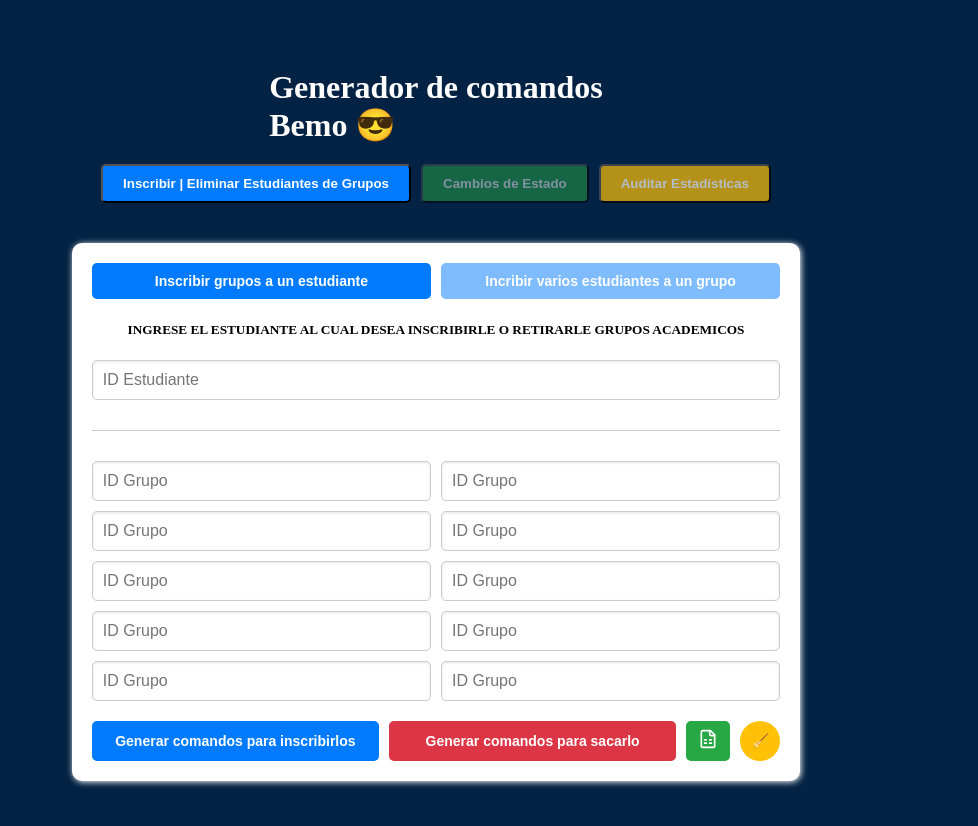
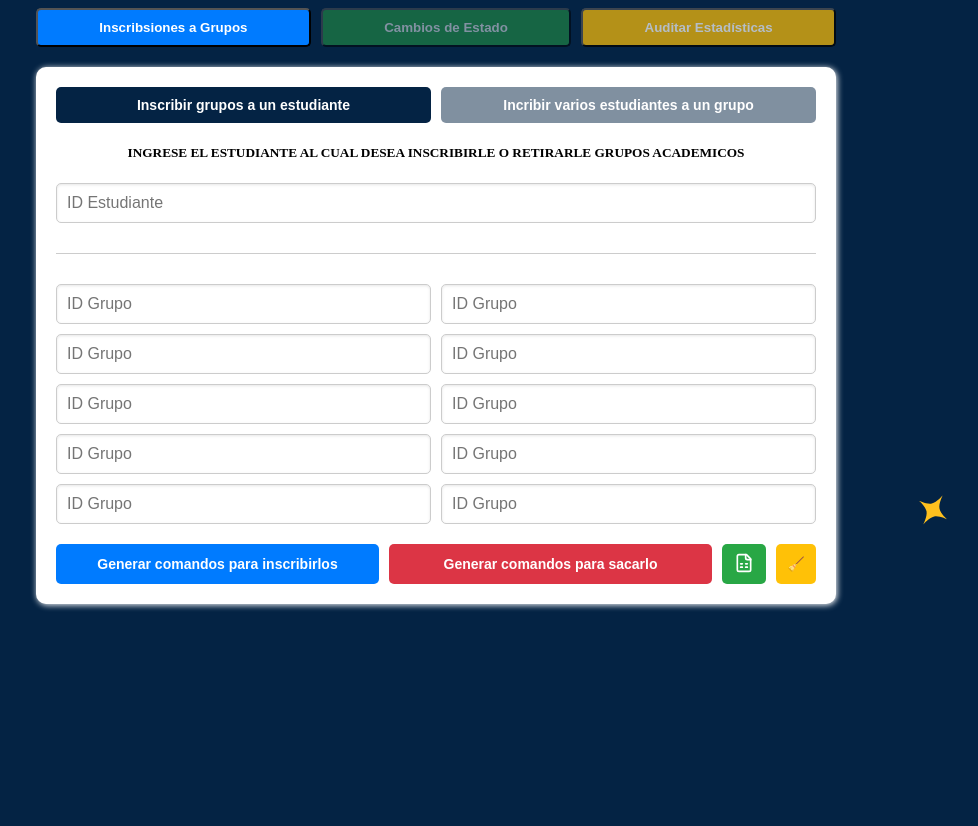
Before and after one commit to Danilett0/KuepaTools, a React (Create React App) app: page / in a window 1280 px wide. Shown: the top 826 px of the page, without its empty margins (204-1182 px from the left). After the commit the page ends 800 px from the top, so only its background shows below. Built offline with nearby package versions, Linux system fonts and the light colour scheme.

Commit message:
mejora de estilos

```diff
--- a/package.json
+++ b/package.json
@@ -7,6 +7,7 @@
     "@testing-library/jest-dom": "^6.7.0",
     "@testing-library/react": "^16.3.0",
     "@testing-library/user-event": "^13.5.0",
+    "lottie-react": "^2.4.1",
     "lucide-react": "^0.541.0",
     "react": "^19.1.1",
     "react-dom": "^19.1.1",
--- a/src/App.js
+++ b/src/App.js
@@ -3,13 +3,14 @@ import React, { useState } from "react";
 import CambiosEstadoBemo from "./Components/CambioEstados.jsx";
 import AuditarEstadisticas from "./Components/AuditarEstadisticas.jsx";
 import Inscripciones from "./Components/Inscripciones.jsx";
+import Lottie from "lottie-react";
+import groovyWalkAnimation from "./medit.json";
 
 function App() {
   // Cambiar el estado inicial a "inscripciones" para que coincida con el default
   const [activeComponent, setActiveComponent] = useState("inscripciones");
 
   const renderComponent = () => {
-
     switch (activeComponent) {
       case "inscripciones":
         return <Inscripciones />;
@@ -23,32 +24,34 @@ function App() {
   };
 
   return (
-    <div className="body">
-      <div className="app-container">
     <div
-          onClick={() => setActiveComponent("inscripciones")}
-          className="home-link"
-          style={{ cursor: "pointer" }}
+      style={{
+        width: "100%",
+        display: "flex",
+        alignItems: "center",
+        flexDirection: "column",
+      }}
     >
-          <h1 className="app-title">Generador de comandos <br/> Bemo 😎</h1>
-        </div>
+      <Lottie style={{left: "20px"}} className="Lotty" animationData={groovyWalkAnimation} loop={true} />
+
+
       <div className="nav-buttons">
         <button
           onClick={() => setActiveComponent("inscripciones")}
           className="nav-button nav-button-primary"
           style={{
-              opacity: activeComponent === "inscripciones" ? '1' : '0.5',
-              transition: 'opacity 0.3s ease'
+            opacity: activeComponent === "inscripciones" ? "1" : "0.5",
+            transition: "opacity 0.3s ease",
           }}
         >
-            Inscribir | Eliminar Estudiantes de Grupos
+          Inscribsiones a Grupos
         </button>
         <button
           onClick={() => setActiveComponent("cambios-estado")}
           className="nav-button nav-button-success"
           style={{
-              opacity: activeComponent === "cambios-estado" ? '1' : '0.5',
-              transition: 'opacity 0.3s ease'
+            opacity: activeComponent === "cambios-estado" ? "1" : "0.5",
+            transition: "opacity 0.3s ease",
           }}
         >
           Cambios de Estado
@@ -57,13 +60,23 @@ function App() {
           onClick={() => setActiveComponent("auditar-estadisticas")}
           className="nav-button nav-button-warning"
           style={{
-              opacity: activeComponent === "auditar-estadisticas" ? '1' : '0.7',
-              transition: 'opacity 0.3s ease'
+            opacity: activeComponent === "auditar-estadisticas" ? "1" : "0.7",
+            transition: "opacity 0.3s ease",
           }}
         >
           Auditar Estadísticas
         </button>
       </div>
+
+      <Lottie style={{right: "20px"}} className="Lotty" animationData={groovyWalkAnimation} loop={true} />
+
+      <div className="app-container">
+        <div
+          onClick={() => setActiveComponent("inscripciones")}
+          className="home-link"
+          style={{ cursor: "pointer" }}
+        ></div>
+
         {renderComponent()}
       </div>
     </div>
--- a/src/Components/ExcelReader.jsx
+++ b/src/Components/ExcelReader.jsx
@@ -96,7 +96,7 @@ function ExcelReader({ onDataRead, isVisible, onClose }) {
           style={{ display: "none" }}
         />
 
-        <div style={{ display: "flex", gap: "10px", justifyContent: "center" }}>
+        <div style={{ display: "flex", gap: "10px", flexDirection: "column", width: "100%" }}>
           <button
             className="btn btn-primary"
             onClick={triggerFileUpload}
@@ -107,7 +107,7 @@ function ExcelReader({ onDataRead, isVisible, onClose }) {
           <button
             className="btn btn-secondary"
             onClick={onClose}
-            style={{ padding: "10px 20px" }}
+            style={{ padding: "10px 20px", backgroundColor: "#dc4646" }}
           >
             Cancelar
           </button>
--- a/src/Components/Inscripciones.jsx
+++ b/src/Components/Inscripciones.jsx
@@ -2,7 +2,6 @@ import React, { useState } from "react";
 import { FileSpreadsheet } from "lucide-react";
 import ExcelReader from "./ExcelReader";
 // Componente ExcelReader integrado
-
 
 function ComandosBemoInscripciones() {
   const [showForm1, setShowForm1] = useState(false);
@@ -34,12 +33,16 @@ function ComandosBemoInscripciones() {
     if (isForm2) {
       const estudiante = groupId2.trim();
       if (!estudiante) {
-        alert("Por favor ingrese el ID del estudiante antes de generar el comando.");
+        alert(
+          "Por favor ingrese el ID del estudiante antes de generar el comando."
+        );
         return;
       }
       const grupos = studentIds2.filter((id) => id.trim() !== "");
       if (grupos.length === 0) {
-        alert("Por favor ingrese al menos un ID de grupo antes de generar el comando.");
+        alert(
+          "Por favor ingrese al menos un ID de grupo antes de generar el comando."
+        );
         return;
       }
       const comandos = grupos
@@ -49,12 +52,16 @@ function ComandosBemoInscripciones() {
     } else {
       const gId = groupId.trim();
       if (!gId) {
-        alert("Por favor ingrese el ID del grupo académico antes de generar el comando.");
+        alert(
+          "Por favor ingrese el ID del grupo académico antes de generar el comando."
+        );
         return;
       }
       const filteredStudentIds = studentIds.filter((id) => id.trim() !== "");
       if (filteredStudentIds.length === 0) {
-        alert("Por favor ingrese al menos un ID de estudiante antes de generar el comando.");
+        alert(
+          "Por favor ingrese al menos un ID de estudiante antes de generar el comando."
+        );
         return;
       }
       const command = `bemo run:prod enroll:user["${gId}","${filteredStudentIds.join(
@@ -68,12 +75,16 @@ function ComandosBemoInscripciones() {
     if (isForm2) {
       const estudiante = groupId2.trim();
       if (!estudiante) {
-        alert("Por favor ingrese el ID del estudiante antes de generar el comando.");
+        alert(
+          "Por favor ingrese el ID del estudiante antes de generar el comando."
+        );
         return;
       }
       const grupos = studentIds2.filter((id) => id.trim() !== "");
       if (grupos.length === 0) {
-        alert("Por favor ingrese al menos un ID de grupo antes de generar el comando.");
+        alert(
+          "Por favor ingrese al menos un ID de grupo antes de generar el comando."
+        );
         return;
       }
       const comandos = grupos
@@ -86,12 +97,16 @@ function ComandosBemoInscripciones() {
     } else {
       const gId = groupId.trim();
       if (!gId) {
-        alert("Por favor ingrese el ID del grupo académico antes de generar el comando.");
+        alert(
+          "Por favor ingrese el ID del grupo académico antes de generar el comando."
+        );
         return;
       }
       const filteredStudentIds = studentIds.filter((id) => id.trim() !== "");
       if (filteredStudentIds.length === 0) {
-        alert("Por favor ingrese al menos un ID de estudiante antes de generar el comando.");
+        alert(
+          "Por favor ingrese al menos un ID de estudiante antes de generar el comando."
+        );
         return;
       }
       const command = `bemo run:prod pull:user:from:group["${gId}","${filteredStudentIds.join(
@@ -119,7 +134,7 @@ function ComandosBemoInscripciones() {
   };
 
   const handleExcelDataRead = (data) => {
-    console.log('Datos recibidos del Excel:', data);
+    console.log("Datos recibidos del Excel:", data);
 
     if (currentForm) {
       // Form2: Los datos van a studentIds2 (IDs de grupos)
@@ -131,8 +146,9 @@ function ComandosBemoInscripciones() {
       });
 
       setStudentIds2(newStudentIds2);
-      alert(`Se importaron ${data.length} registros correctamente. Se crearon ${requiredInputs} campos de entrada.`);
-
+      alert(
+        `Se importaron ${data.length} registros correctamente. Se crearon ${requiredInputs} campos de entrada.`
+      );
     } else {
       // Form1: Los datos van a studentIds (IDs de estudiantes)
       const requiredInputs = Math.max(data.length, minInputsForm1);
@@ -143,7 +159,9 @@ function ComandosBemoInscripciones() {
       });
 
       setStudentIds(newStudentIds);
-      alert(`Se importaron ${data.length} registros correctamente. Se crearon ${requiredInputs} campos de entrada.`);
+      alert(
+        `Se importaron ${data.length} registros correctamente. Se crearon ${requiredInputs} campos de entrada.`
+      );
     }
 
     setShowExcelReader(false);
@@ -160,8 +178,11 @@ function ComandosBemoInscripciones() {
       <div className="inscripciones-content">
         <div className="inscripciones-buttons-main">
           <button
-            className="btn btn-primary btn-lg"
-            style={{ opacity: showForm2 ? '1' : '0.5', transition: 'opacity 0.3s ease' }}
+            className="btn btn-black btn-lg"
+            style={{
+              opacity: showForm2 ? "1" : "0.5",
+              transition: "opacity 0.3s ease",
+            }}
             onClick={() => {
               if (!showForm2) {
                 setShowForm2(true);
@@ -172,8 +193,11 @@ function ComandosBemoInscripciones() {
             Inscribir grupos a un estudiante
           </button>
           <button
-            className="btn btn-primary btn-lg"
-            style={{ opacity: showForm1 ? '1' : '0.5', transition: 'opacity 0.3s ease' }}
+            className="btn btn-black btn-lg"
+            style={{
+              opacity: showForm1 ? "1" : "0.5",
+              transition: "opacity 0.3s ease",
+            }}
             onClick={() => {
               if (!showForm1) {
                 setShowForm1(true);
@@ -183,9 +207,7 @@ function ComandosBemoInscripciones() {
           >
             Incribir varios estudiantes a un grupo
           </button>
-
         </div>
-
         {showForm1 && (
           <div className="inscripciones-form-container">
             <h5 className="inscripciones-title">
@@ -205,11 +227,11 @@ function ComandosBemoInscripciones() {
               <div
                 className="inscripciones-grid"
                 style={{
-                  maxHeight: studentIds.length > 20 ? '400px' : 'auto',
-                  overflowY: studentIds.length > 20 ? 'auto' : 'visible',
-                  border: studentIds.length > 20 ? '1px solid #ddd' : 'none',
-                  borderRadius: studentIds.length > 20 ? '5px' : '0',
-                  padding: studentIds.length > 20 ? '10px' : '0'
+                  maxHeight: studentIds.length > 20 ? "400px" : "auto",
+                  overflowY: studentIds.length > 20 ? "auto" : "visible",
+                  border: studentIds.length > 20 ? "1px solid #ddd" : "none",
+                  borderRadius: studentIds.length > 20 ? "5px" : "0",
+                  padding: studentIds.length > 20 ? "10px" : "0",
                 }}
               >
                 {studentIds.map((studentId, index) => (
@@ -231,14 +253,28 @@ function ComandosBemoInscripciones() {
               <button
                 className="btn btn-primary"
                 onClick={() => handleEnroll(false)}
-                style={{ opacity: !generatedCommand || generatedCommand.includes('enroll:user') ? '1' : '0.7', transition: 'opacity 0.3s ease' }}
+                style={{
+                  opacity:
+                    !generatedCommand ||
+                    generatedCommand.includes("enroll:user")
+                      ? "1"
+                      : "0.7",
+                  transition: "opacity 0.3s ease",
+                }}
               >
                 Inscribir estudiantes al grupo
               </button>
               <button
                 className="btn btn-danger"
                 onClick={() => handleRemove(false)}
-                style={{ opacity: !generatedCommand || generatedCommand.includes('pull:user:from:group') ? '1' : '0.7', transition: 'opacity 0.3s ease' }}
+                style={{
+                  opacity:
+                    !generatedCommand ||
+                    generatedCommand.includes("pull:user:from:group")
+                      ? "1"
+                      : "0.7",
+                  transition: "opacity 0.3s ease",
+                }}
               >
                 Eliminar estudiantes del grupo
               </button>
@@ -273,6 +309,7 @@ function ComandosBemoInscripciones() {
               Ingrese el estudiante al cual desea inscribirle o retirarle grupos
               academicos
             </h5>
+
             <div className="inscripciones-form">
               <input
                 type="text"
@@ -286,11 +323,11 @@ function ComandosBemoInscripciones() {
               <div
                 className="inscripciones-grid"
                 style={{
-                  maxHeight: studentIds2.length > 20 ? '400px' : 'auto',
-                  overflowY: studentIds2.length > 20 ? 'auto' : 'visible',
-                  border: studentIds2.length > 20 ? '1px solid #ddd' : 'none',
-                  borderRadius: studentIds2.length > 20 ? '5px' : '0',
-                  padding: studentIds2.length > 20 ? '10px' : '0'
+                  maxHeight: studentIds2.length > 20 ? "400px" : "auto",
+                  overflowY: studentIds2.length > 20 ? "auto" : "visible",
+                  border: studentIds2.length > 20 ? "1px solid #ddd" : "none",
+                  borderRadius: studentIds2.length > 20 ? "5px" : "0",
+                  padding: studentIds2.length > 20 ? "10px" : "0",
                 }}
               >
                 {studentIds2.map((studentId, index) => (
@@ -312,14 +349,28 @@ function ComandosBemoInscripciones() {
               <button
                 className="btn btn-primary"
                 onClick={() => handleEnroll(true)}
-                style={{ opacity: !generatedCommand2 || generatedCommand2.includes('enroll:user') ? '1' : '0.7', transition: 'opacity 0.3s ease' }}
+                style={{
+                  opacity:
+                    !generatedCommand2 ||
+                    generatedCommand2.includes("enroll:user")
+                      ? "1"
+                      : "0.7",
+                  transition: "opacity 0.3s ease",
+                }}
               >
                 Generar comandos para inscribirlos
               </button>
               <button
                 className="btn btn-danger"
                 onClick={() => handleRemove(true)}
-                style={{ opacity: !generatedCommand2 || generatedCommand2.includes('pull:user:from:group') ? '1' : '0.7', transition: 'opacity 0.3s ease' }}
+                style={{
+                  opacity:
+                    !generatedCommand2 ||
+                    generatedCommand2.includes("pull:user:from:group")
+                      ? "1"
+                      : "0.7",
+                  transition: "opacity 0.3s ease",
+                }}
               >
                 Generar comandos para sacarlo
               </button>
--- a/src/Styles/styles.css
+++ b/src/Styles/styles.css
@@ -1,31 +1,42 @@
-
 body {
   background-color: #042344;
-  min-height: 100vh;
-  padding: 20px;
+}
+
+#root {
+  width: 100%;
   display: flex;
-  flex-direction: column;
-  align-items: center;
+  justify-content: center;
+}
+
+.Lotty {
+  width: 50%;
+  height: 600px;
+  position: absolute;
+  z-index: -1;
+}
+
+.nav-buttons {
+  display: flex;
+  justify-content: center;
+  gap: 10px;
+  margin-bottom: 20px;
+  width: 800px;
 }
 
 .page-container {
-  background-color: #042344;
-  min-height: 100vh;
-  padding: 20px;
+  border-radius: 10px;
+  box-shadow: 0 4px 6px rgba(0, 0, 0, 0.1);
   display: flex;
-  flex-direction: column;
-  align-items: center;
+  width: 800px;
+  justify-content: center;
 }
 
 .content-container {
-  background-color: #fff;
-  padding: 20px;
+  background-color: white;
   border-radius: 10px;
   box-shadow: 0 4px 6px rgba(0, 0, 0, 0.1);
-  width: 100%;
-  max-width: 1200px;
-  max-height: 90vh;
-  overflow-y: auto;
+  padding: 20px;
+  width: 750px;
 }
 
 .title {
@@ -37,28 +48,6 @@ body {
   display: flex;
   align-items: center;
   gap: 10px;
-}
-
-.link {
-  margin-bottom: 20px;
-  text-decoration: none;
-  color: #007bff;
-  font-size: 24px;
-  display: flex;
-  align-items: center;
-  gap: 5px;
-}
-
-.container {
-  background-color: #fff;
-  padding: 20px;
-  border-radius: 10px;
-  box-shadow: 0 4px 6px rgba(0, 0, 0, 0.1);
-  width: 100%;
-  max-width: 800px;
-  max-height: 90vh;
-  overflow-y: auto;
-  margin-bottom: 20px;
 }
 
 .input {
@@ -101,12 +90,10 @@ body {
 }
 
 .app-container {
-  background-color: #042344;
-  min-height: 100vh;
-  padding: 20px;
   display: flex;
   flex-direction: column;
   align-items: center;
+  width: 800px;
 }
 
 .home-link {
@@ -118,14 +105,7 @@ body {
   margin-bottom: 20px;
 }
 
-.nav-buttons {
-  display: flex;
-  justify-content: center;
-  gap: 10px;
-  margin-bottom: 20px;
-}
-
-.nav-buttons button{
+.nav-buttons button {
   cursor: pointer;
 }
 .nav-button {
@@ -134,6 +114,7 @@ body {
   text-decoration: none;
   border-radius: 5px;
   font-weight: bold;
+  flex-grow: 1;
 }
 
 .nav-button-primary {
@@ -150,12 +131,7 @@ body {
 
 /* Nuevas clases para el componente Inscripciones */
 .inscripciones-container {
-  background-color: #042344;
-  min-height: 100vh;
-  padding: 20px;
-  display: flex;
-  flex-direction: column;
-  align-items: center;
+  width: 100%;
 }
 
 .inscripciones-content {
@@ -163,17 +139,15 @@ body {
   padding: 20px;
   border-radius: 10px;
   box-shadow: 1px 1px 6px rgb(255, 255, 255);
-  width: 100%;
-  max-width: 700px;
 }
 
-.inscripciones-content .inscripciones-buttons-main{
+.inscripciones-content .inscripciones-buttons-main {
   display: flex;
   justify-content: space-evenly;
   gap: 10px;
 }
 
-.inscripciones-content .inscripciones-buttons-main button{
+.inscripciones-content .inscripciones-buttons-main button {
   flex: 1;
 }
 
@@ -219,7 +193,7 @@ body {
   margin-top: 20px;
 }
 
-.inscripciones-buttons button{
+.inscripciones-buttons button {
   flex: 1;
 }
 
@@ -236,6 +210,14 @@ body {
 
 .btn-primary {
   background-color: #007bff;
+}
+
+.btn btn-secondary {
+  background-color: #dc4646;
+}
+
+.btn-black {
+  background-color: #042344;
 }
 
 .btn-primary:hover {
@@ -261,7 +243,6 @@ body {
 .btn-warning {
   background-color: #ffc107;
   padding: 10px;
-  border-radius: 50%;
   width: 40px;
   height: 40px;
   display: flex;
```
Also changed, not shown: src/Components/CambioEstados.jsx (+1 -19 lines), src/medit.json (added, +1 -0 lines), 1 other file (tests, documents, lock files or other folders). Lines whose indentation alone changed are shown as unchanged.
